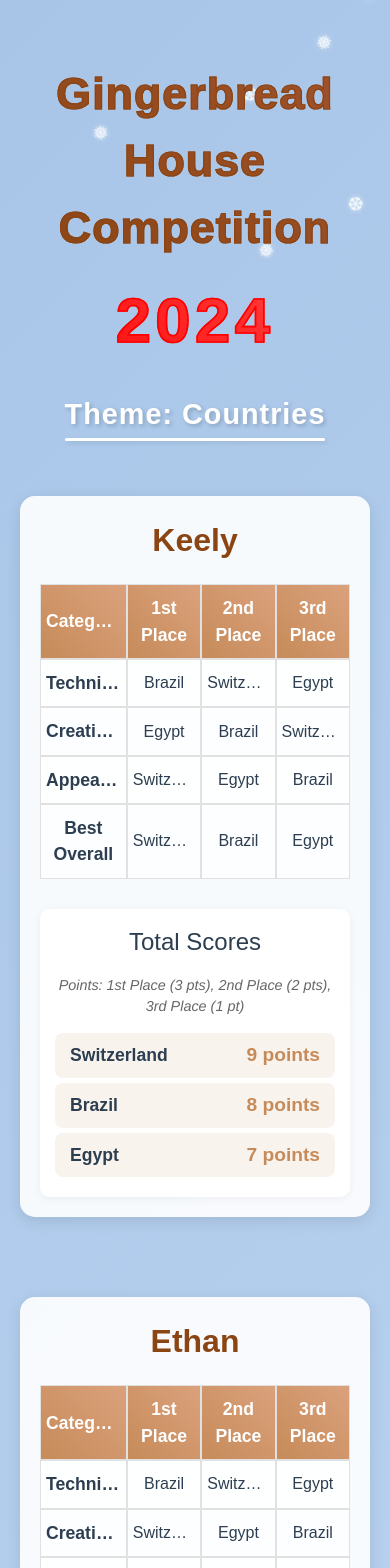
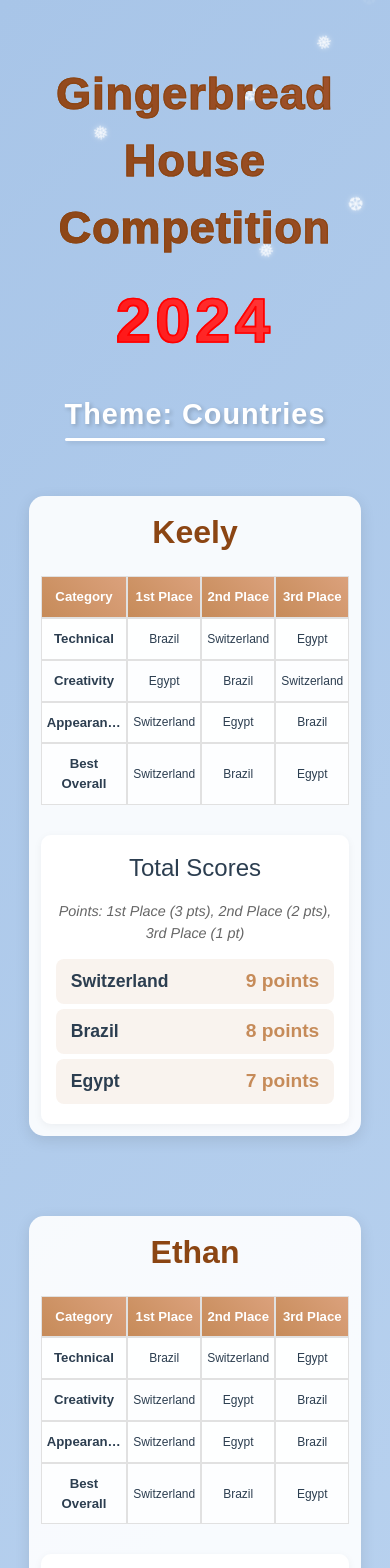
Before and after one commit to scrsund/gingerbread-comp, a Vue app: page / in a window 390 px wide. Shown: the top 1568 px of the page. Built offline with nearby package versions, Linux system fonts and the light colour scheme.

Commit message:
responsiveness update

```diff
--- a/src/components/ScoreCard.vue
+++ b/src/components/ScoreCard.vue
@@ -95,12 +95,77 @@ export default {
   margin-right: auto;
 }
 
+@media screen and (max-width: 768px) {
+  .scores-section {
+    padding: 15px;
+    max-width: 450px;
+  }
+
+  .scores-table {
+    font-size: 0.9em;
+  }
+
+  .scores-table th,
+  .scores-table td {
+    padding: 8px 4px;
+  }
+}
+
+@media screen and (max-width: 480px) {
+  .scores-section {
+    padding: 12px;
+    max-width: none;
+    width: 95%;
+  }
+
+  .judge-name {
+    font-size: 1.5em;
+  }
+
+  .scores-table {
+    font-size: 0.75em;
+  }
+
+  .scores-table th {
+    font-size: 0.8em;
+    padding: 6px 2px;
+  }
+
+  .scores-table td {
+    font-size: 0.8em;
+    padding: 6px 2px;
+  }
+
+  .scores-table td:first-child {
+    font-size: 0.8em;
+  }
+
+  .total-scores {
+    padding: 12px;
+  }
+
+  .total-scores h3 {
+    font-size: 1.3em;
+  }
+
+  .points-info {
+    font-size: 0.8em;
+  }
+
+  .country-name {
+    font-size: 0.9em;
+  }
+
+  .country-points {
+    font-size: 1em;
+  }
+}
+
 @media screen and (max-width: 375px) {
   .scores-section {
     margin-top: 20px;
     padding: 8px;
     width: 100%;
-    max-width: none;
   }
 
   .judge-name {
@@ -109,24 +174,24 @@ export default {
   }
 
   .scores-table {
-    font-size: 0.7em;
+    font-size: 0.65em;
     margin-bottom: 15px;
   }
 
   .scores-table th {
-    padding: 4px 2px;
-    font-size: 0.8em;
+    padding: 4px 1px;
+    font-size: 0.7em;
   }
 
   .scores-table td {
-    padding: 4px 2px;
-    font-size: 0.8em;
+    padding: 4px 1px;
+    font-size: 0.7em;
   }
 
   .scores-table td:first-child {
-    font-size: 0.8em;
-    padding-left: 2px;
-    padding-right: 2px;
+    font-size: 0.7em;
+    padding-left: 1px;
+    padding-right: 1px;
   }
 
   .total-scores {
@@ -142,7 +207,6 @@ export default {
   .points-info {
     font-size: 0.7em;
     margin-bottom: 8px;
-    line-height: 1.3;
   }
 
   .country-total {
```
